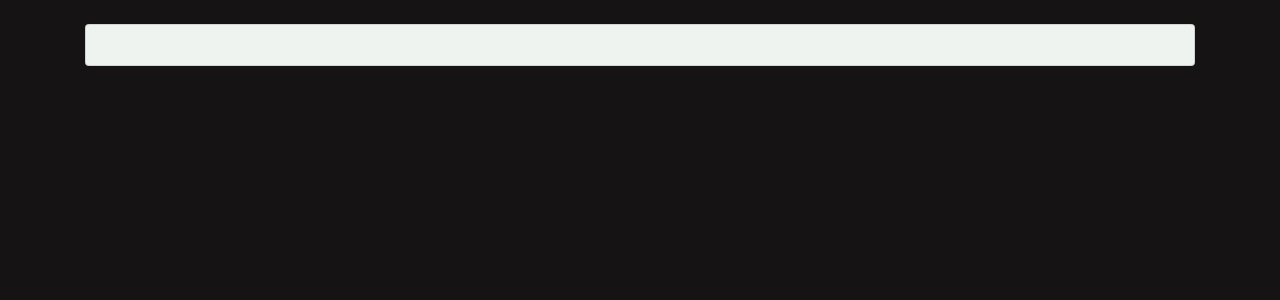
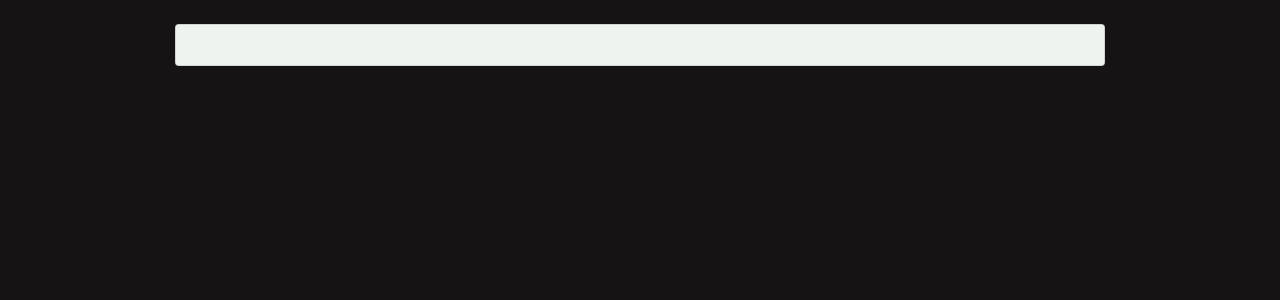
Before and after one commit to Joan-w/Awards, a Django app: page / in a window 1280 px wide. Shown: the part 56-356 px from the top of the page. Run offline with Django 3.2, Linux system fonts and the light colour scheme; data that the repository does not hold is empty; some libraries are stand-ins or nearby versions.

Commit message:
Styling the container

```diff
--- a/main/static/css/main.css
+++ b/main/static/css/main.css
@@ -4,3 +4,6 @@ body{
 #backdrop{
     background-color: #eef3ef;
 }
+.container{
+    width: 75%;
+}
```
